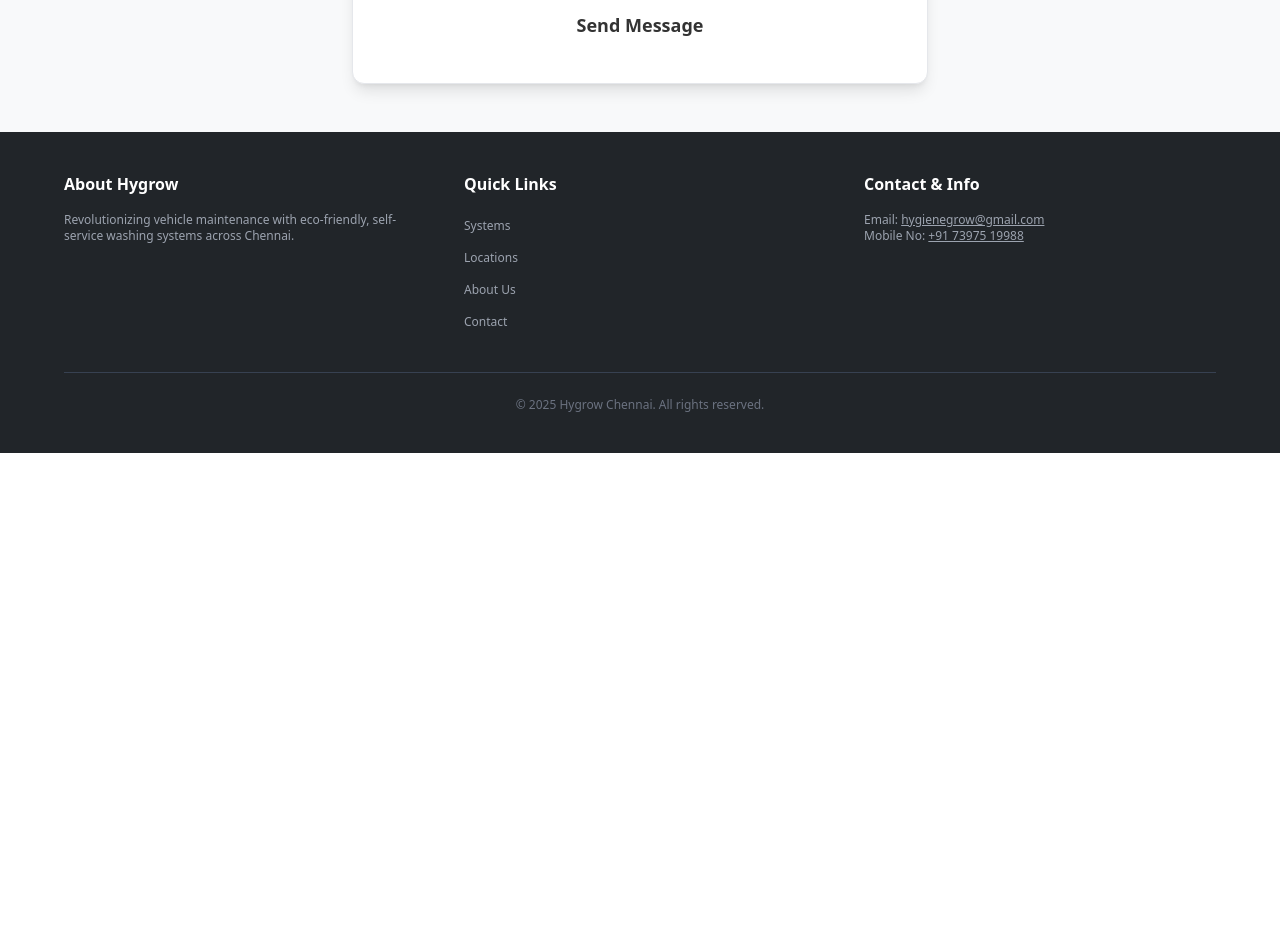
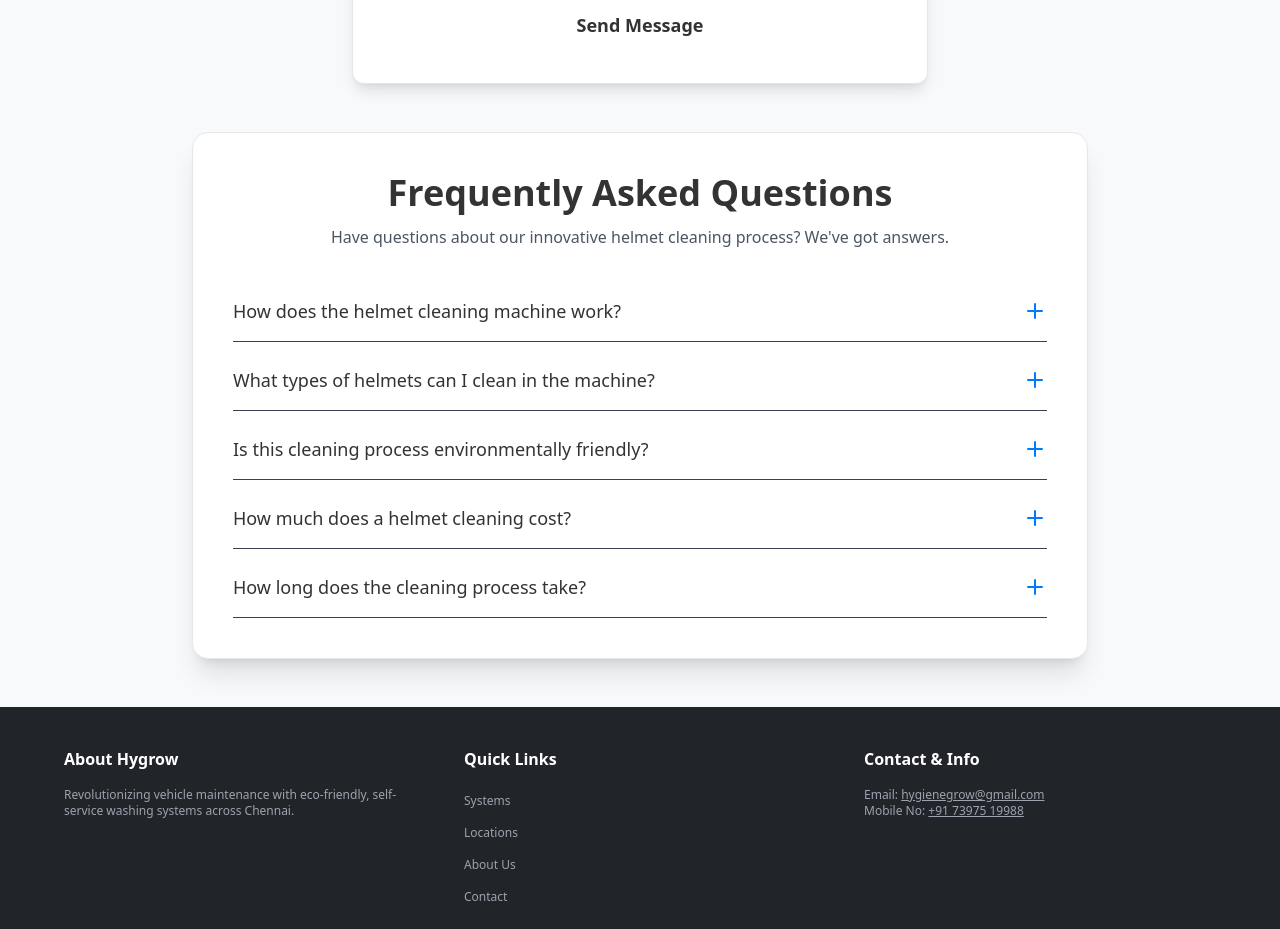
Before and after one commit to awesometech006/Hygrow, a React (Vite) app: page / in a window 1280 px wide. Shown: the part 3320-4249 px from the top of the page. Before the commit the page ends 3773 px from the top, so only its background shows below. Built offline with nearby package versions, Linux system fonts and the light colour scheme.

Commit message:
Add FAQ section and data for user inquiries

```diff
--- a/src/App.jsx
+++ b/src/App.jsx
@@ -13,6 +13,7 @@
 import Footer from './components/Footer';
 import WhatsAppButton from './components/WhatsAppButton';
 import { useTheme } from './context/ThemeContext.jsx';
+import FAQSection from './components/FAQSection.jsx';
 
 const HomeLayout = () => (
   <main>
@@ -22,7 +23,9 @@
     <HelmetBenefits />
     <HelperMachines />
     {/* <Locations /> */}
+
     <ContactForm />
+    <FAQSection />
   </main>
 );
 
--- /dev/null
+++ b/src/components/FAQSection.jsx
@@ -0,0 +1,73 @@
+// src/components/FAQSection.jsx
+import React, { useState } from 'react';
+import { useTheme } from '../context/ThemeContext.jsx';
+import { faqData } from '../data/appData.jsx'; // <-- Import FAQ data
+
+// --- AccordionItem Component (Thematic Styling Applied) ---
+const AccordionItem = ({ faq, isOpen, onClick, themeClasses }) => {
+    return (
+        <div className={`border-b ${themeClasses.textDefault.includes('dark') ? 'border-gray-700' : 'border-gray-200'} py-4`}>
+            <button
+                className={`w-full flex justify-between items-center text-left ${themeClasses.textDefault} focus:outline-none`}
+                onClick={onClick}
+                aria-expanded={isOpen}
+            >
+                <h3 className="text-base md:text-lg font-medium">{faq.question}</h3>
+                <span className="transform transition-transform duration-300">
+                    {isOpen ? (
+                        // Minus icon
+                        <svg xmlns="http://www.w3.org/2000/svg" width="24" height="24" viewBox="0 0 24 24" fill="none" stroke="currentColor" strokeWidth="2" strokeLinecap="round" strokeLinejoin="round" className="h-6 w-6 text-hygrow-blue"><path d="M5 12h14" /></svg>
+                    ) : (
+                        // Plus icon
+                        <svg xmlns="http://www.w3.org/2000/svg" width="24" height="24" viewBox="0 0 24 24" fill="none" stroke="currentColor" strokeWidth="2" strokeLinecap="round" strokeLinejoin="round" className="h-6 w-6 text-hygrow-blue"><path d="M5 12h14" /><path d="M12 5v14" /></svg>
+                    )}
+                </span>
+            </button>
+            <div
+                className={`overflow-hidden transition-all duration-500 ease-in-out ${isOpen ? 'max-h-screen mt-4' : 'max-h-0'}`}
+            >
+                <p className={`text-sm ${themeClasses.textMuted} leading-relaxed`}>
+                    {faq.answer}
+                </p>
+            </div>
+        </div>
+    );
+};
+
+
+// --- Main FAQ Component (Thematic Styling Applied) ---
+const FAQSection = () => {
+    const { themeClasses } = useTheme();
+    const [openIndex, setOpenIndex] = useState(null);
+
+    const handleItemClick = (index) => {
+        setOpenIndex(openIndex === index ? null : index);
+    };
+
+    return (
+        <section id="faq" className={`pb-12 section-padding flex items-center justify-center ${themeClasses.bgSecondary}`}>
+            <div className={`w-full max-w-4xl mx-auto rounded-2xl shadow-xl p-6 md:p-10 ${themeClasses.card}`}>
+                <h2 className={`text-3xl md:text-4xl font-bold text-center ${themeClasses.textDefault} mb-3`}>
+                    Frequently Asked Questions
+                </h2>
+                <p className={`text-center ${themeClasses.textMuted} mb-8 text-base`}>
+                    Have questions about our innovative helmet cleaning process? We've got answers.
+                </p>
+
+                <div className="space-y-2">
+                    {faqData.map((faq, index) => (
+                        <AccordionItem
+                            key={index}
+                            faq={faq}
+                            isOpen={openIndex === index}
+                            onClick={() => handleItemClick(index)}
+                            themeClasses={themeClasses}
+                        />
+                    ))}
+                </div>
+            </div>
+        </section>
+    );
+}
+
+export default FAQSection;
--- a/src/data/appData.jsx
+++ b/src/data/appData.jsx
@@ -99,3 +99,28 @@
         }
     ]
 };
+
+// src/data/appData.js (Add this at the bottom)
+
+export const faqData = [
+    {
+        question: "How does the helmet cleaning machine work?",
+        answer: "Our machine uses a multi-stage process to ensure your helmet is thoroughly cleaned and sanitized. It combines ozone sterilization, UV light, a gentle, safe detergent, and heat drying. This powerful combination removes 99.9% of bacteria, leaving your helmet fresh and clean."
+    },
+    {
+        question: "What types of helmets can I clean in the machine?",
+        answer: "Our machine is designed to clean a wide variety of helmets. However, we always recommend checking your helmet manufacturer's specific cleaning instructions before using our service to ensure compatibility."
+    },
+    {
+        question: "Is this cleaning process environmentally friendly?",
+        answer: "Yes! We've designed our process to be as eco-friendly as possible. We use minimal chemicals, an energy-efficient low-temperature drying process, and reduce waste by eliminating the need for disposable wipes and sprays."
+    },
+    {
+        question: "How much does a helmet cleaning cost?",
+        answer: "A complete helmet wash and sanitization cycle costs 5 SGD."
+    },
+    {
+        question: "How long does the cleaning process take?",
+        answer: "You'll have a fresh, clean, and dry helmet ready to wear in just 8 minutes!"
+    }
+];
```
Also changed, not shown: 1 other file (tests, documents, lock files or other folders).
